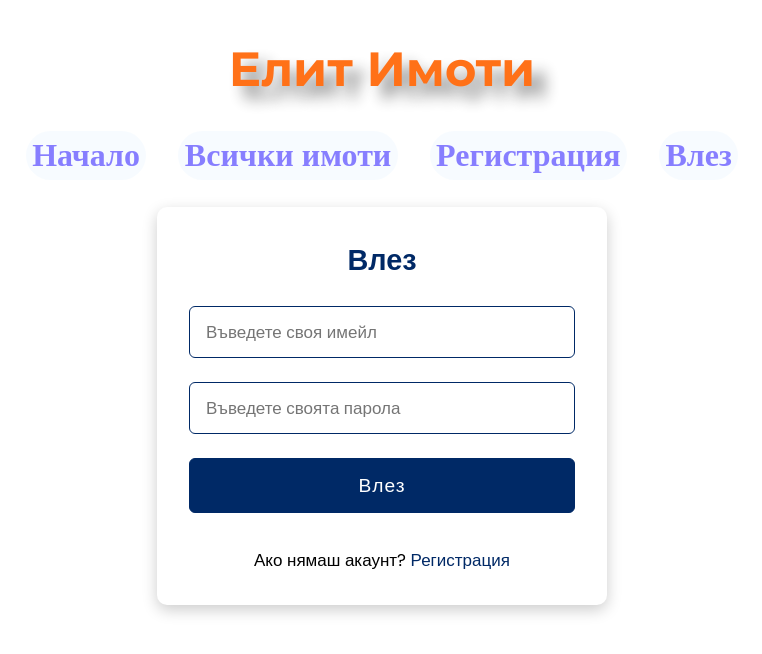
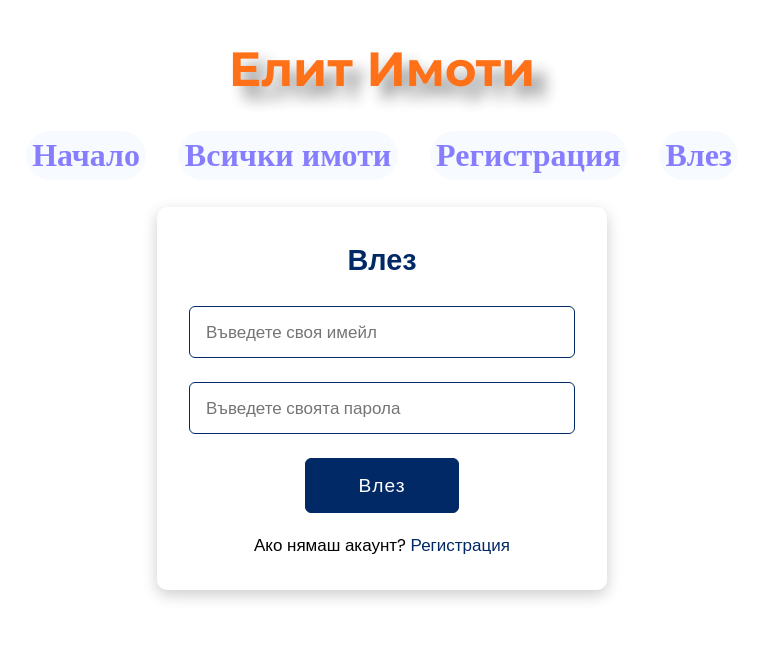
Before and after one commit to MartinSaviev/Real-Estate, an Angular app in the folder Real-Estate/: page /login in a window 1280 px wide. Shown: the top 654 px of the page, without its empty margins (258-1020 px from the left). Built offline with nearby package versions, Linux system fonts and the light colour scheme.

Commit message:
add error massage if input is not correct change css for all buttons

```diff
--- a/Real-Estate/src/app/components/add-new-real-estate/add-new-real-estate.component.css
+++ b/Real-Estate/src/app/components/add-new-real-estate/add-new-real-estate.component.css
@@ -29,19 +29,17 @@
   font-size: 1.8rem;
   font-weight: 600;
   text-align: center;
+  color: #002966;
   margin-bottom: 1.5rem;
-  color: #002966;
 }
 
 form {
   display: flex;
   flex-direction: column;
-
 }
 
 input,
-textarea,
-button {
+textarea {
   width: 100%;
   padding: 0.75rem 1rem;
   font-size: 17px;
@@ -67,14 +65,21 @@ textarea {
   background-color: #f8f8f8;
   resize: none;
 }
+
 button {
+  padding: 0.75rem 1rem;
+  font-size: 1.2rem;
+  border: 1px solid #002966;
+  background: #002966;
   color: #fff;
-  background: #002966;
-  font-size: 1.2rem;
+  border-radius: 6px;
+  outline: none;
+  align-self: center;
+  transition: 0.4s ease;
+  cursor: pointer;
+  letter-spacing: 1px;
   font-weight: 500;
-  letter-spacing: 1px;
-  cursor: pointer;
-  transition: 0.4s ease;
+  width: 40%;
 }
 
 button:hover {
--- a/Real-Estate/src/app/components/add-new-real-estate/add-new-real-estate.component.html
+++ b/Real-Estate/src/app/components/add-new-real-estate/add-new-real-estate.component.html
@@ -51,7 +51,7 @@
           <div class="error">Няма въведена стойност на обзавеждане!</div>
           }
           @if(estateFrom.get('furniture')?.errors?.['maxlength']){
-          <div class="error">Невалиденa стойност не трябва да надвишава 20 симбовала!</div>
+          <div class="error">Невалиденa стойност! Не трябва да надвишава 20 симбовала!</div>
           }
           @if(estateFrom.get('furniture')?.errors?.['pattern']){
           <div class="error">Невалидна стойност! Въведете текстa на Кирилица!</div>
--- a/Real-Estate/src/app/components/all-estate/comments/comments.component.css
+++ b/Real-Estate/src/app/components/all-estate/comments/comments.component.css
@@ -36,32 +36,36 @@
 form {
   display: flex;
   flex-direction: column;
-  gap: 1.5rem;
 }
 
-textarea,
-button {
+.button {
+  padding: 0.75rem 1rem;
+  font-size: 17px;
+  border: 1px solid #002966;
+  border-radius: 6px;
+  outline: none;
+
+}
+
+.description {
   width: 100%;
   padding: 0.75rem 1rem;
   font-size: 17px;
   border: 1px solid #002966;
   border-radius: 6px;
   outline: none;
+  margin-bottom: 1.5em;
+  height: 150px;
+  background-color: #f8f8f8;
+  resize: none;
 }
 
-textarea:focus {
+.description:focus {
   box-shadow: 0 0 5px rgba(0, 41, 102, 0.4);
   border-color: #0287f4;
 }
 
-
-
-textarea {
-  height: 150px;
-  background-color: #f8f8f8;
-  resize: none;
-}
-button {
+.button {
   color: #fff;
   background: #002966;
   font-size: 1.2rem;
@@ -69,13 +73,15 @@ button {
   letter-spacing: 1px;
   cursor: pointer;
   transition: 0.4s ease;
+  align-self: center;
+  width: 40%;
 }
 
-button:hover {
+.button:hover {
   background: #0287f4;
 }
 
-button:focus {
+.button:focus {
   box-shadow: 0 0 5px rgba(0, 41, 102, 0.4);
 }
 
@@ -111,3 +117,7 @@ button:focus {
   text-align: center;
   margin-bottom: 2em;
 }
+
+.error {
+  color: red;
+}
--- a/Real-Estate/src/app/components/all-estate/comments/comments.component.html
+++ b/Real-Estate/src/app/components/all-estate/comments/comments.component.html
@@ -1,6 +1,5 @@
 <section>
-    @if ( comments.length <= 0){
-        <h1 class="not-have-comments">Нямате довавени Коментари!</h1>
+    @if ( comments.length <= 0){ <h1 class="not-have-comments">Нямате довавени Коментари!</h1>
         }
         @for (comment of comments; track $index) {
         <article class="real-estate-form">
@@ -16,16 +15,22 @@
         <article class="real-estate-form">
             <div class="container">
                 <div class="real-estate">
-                <header>Comment</header>
+                    <header>Коментар</header>
                     <form [formGroup]="commentForm" (ngSubmit)="addCommentHandler()">
-                    <textarea
-                     class="description"
-                     name="comment"
-                     formControlName="comment"
-                     placeholder="Comment">
+                        <textarea class="description" name="comment" formControlName="comment" placeholder="Коментар">
 
                     </textarea>
-                    <button class="button" value="Add Real Estate">Add</button>
+                        @if(commentForm.get('comment')?.touched){
+                        <div class="error">
+                            @if(commentForm.get('comment')?.errors?.['required']){
+                            <div class="error">Няма въведеа стойност!</div>
+                            }
+                            @if(commentForm.get('comment')?.errors?.['minlength']){
+                            <div class="error">Невалиденa стойност! Не трябва да има по малко от 15 симбовала!</div>
+                            }
+                        </div>
+                        }
+                        <button class="button" value="Add Real Estate">Добави</button>
                     </form>
                 </div>
             </div>
--- a/Real-Estate/src/app/components/all-estate/comments/comments.component.ts
+++ b/Real-Estate/src/app/components/all-estate/comments/comments.component.ts
@@ -26,7 +26,7 @@ export class CommentsComponent implements OnInit {
   commentForm = new FormGroup({
     comment: new FormControl('', [
       Validators.required,
-      Validators.minLength(2),
+      Validators.minLength(15),
     ]),
   });
 
--- a/Real-Estate/src/app/components/all-estate/estate-details/estate-details.component.css
+++ b/Real-Estate/src/app/components/all-estate/estate-details/estate-details.component.css
@@ -71,7 +71,6 @@
   font-size: 1.5rem;
   border: 1px solid #ccc;
   border-radius: 2em;
-
   word-wrap: break-word;
 }
 
--- a/Real-Estate/src/app/components/login/login.component.css
+++ b/Real-Estate/src/app/components/login/login.component.css
@@ -43,8 +43,7 @@ form {
   gap: 1.5rem;
 }
 
-input,
-button {
+input{
   width: 100%;
   padding: 0.75rem 1rem;
   font-size: 17px;
@@ -58,28 +57,34 @@ input:focus {
   border-color: #0287f4;
 }
 
-button {
+.button {
+  padding: 0.75rem 1rem;
+  font-size: 1.2rem;
+  border: 1px solid #002966;
+  background: #002966;
   color: #fff;
-  background: #002966;
-  font-size: 1.2rem;
+  border-radius: 6px;
+  outline: none;
+  align-self: center;
+  transition: 0.4s ease;
+  cursor: pointer;
+  letter-spacing: 1px;
   font-weight: 500;
-  letter-spacing: 1px;
-  cursor: pointer;
-  transition: 0.4s ease;
+  width: 40%;
+  margin-bottom: 1.2rem;
 }
 
-button:hover {
+.button:hover {
   background: #0287f4;
 }
 
-button:focus {
+.button:focus {
   box-shadow: 0 0 5px rgba(0, 41, 102, 0.4);
 }
 
 .signup-login {
   font-size: 17px;
   text-align: center;
-  margin-top: 2em;
 }
 .signup-login label {
   color: #002966;
--- a/Real-Estate/src/app/components/register/register.component.css
+++ b/Real-Estate/src/app/components/register/register.component.css
@@ -43,8 +43,7 @@ form {
   gap: 1.5rem;
 }
 
-input,
-button {
+input {
   width: 100%;
   padding: 0.75rem 1rem;
   font-size: 17px;
@@ -58,28 +57,34 @@ input:focus {
   border-color: #0287f4;
 }
 
-button {
+.button {
+  padding: 0.75rem 1rem;
+  font-size: 1.2rem;
+  border: 1px solid #002966;
+  background: #002966;
   color: #fff;
-  background: #002966;
-  font-size: 1.2rem;
+  border-radius: 6px;
+  outline: none;
+  align-self: center;
+  transition: 0.4s ease;
+  cursor: pointer;
+  letter-spacing: 1px;
   font-weight: 500;
-  letter-spacing: 1px;
-  cursor: pointer;
-  transition: 0.4s ease;
+  width: 40%;
+  margin-bottom: 1.2rem;
 }
 
-button:hover {
+.button:hover {
   background: #0287f4;
 }
 
-button:focus {
+.button:focus {
   box-shadow: 0 0 5px rgba(0, 41, 102, 0.4);
 }
 
 .signup-register {
   font-size: 17px;
   text-align: center;
-  margin-top: 2em;
 }
 .signup-register label {
   color: #002966;
```
Lines whose indentation alone changed are shown as unchanged.
